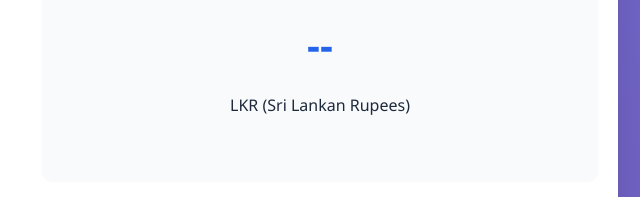
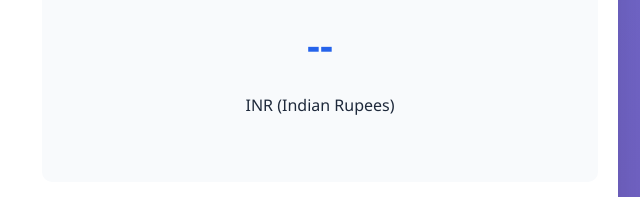
Before and after one commit to arrenita29/SSEPA, a plain HTML site: page index.html in a window 1280 px wide. Shown: the part 1113-1310 px from the top of the page, 622-1262 px from the left. Drawn offline with Linux system fonts and the light colour scheme.

Commit message:
Update index.html

```diff
--- a/index.html
+++ b/index.html
@@ -387,7 +387,7 @@
             <div class="result-card">
                 <h3>Predicted Price</h3>
                 <div class="predicted-price" id="predictedPrice">--</div>
-                <p>LKR (Sri Lankan Rupees)</p>
+                <p>INR (Indian Rupees)</p>
                 <div id="confidenceScore" style="margin-top: 1rem;"></div>
                 <div id="featureImportance" style="margin-top: 2rem; text-align: left;"></div>
             </div>
```
